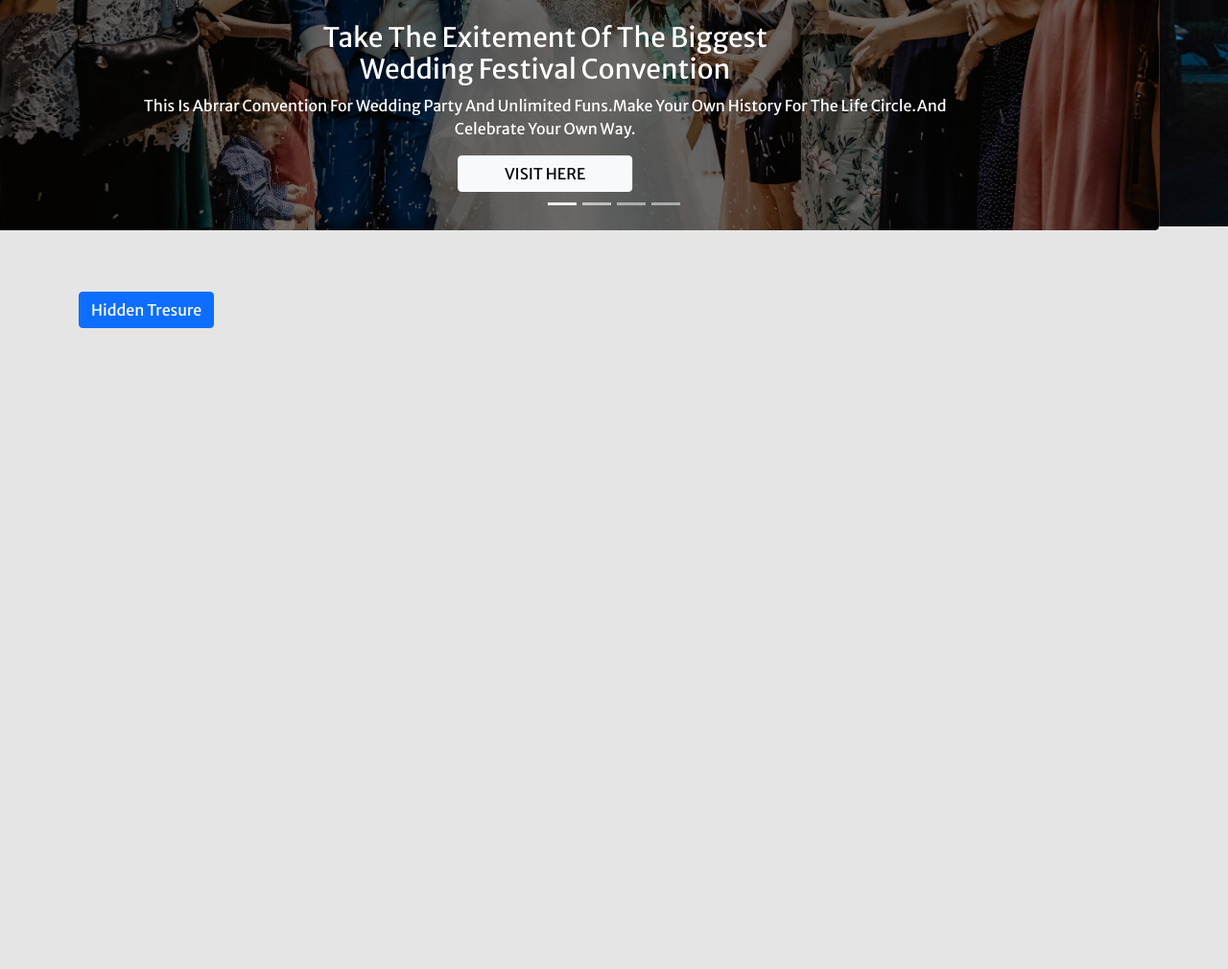
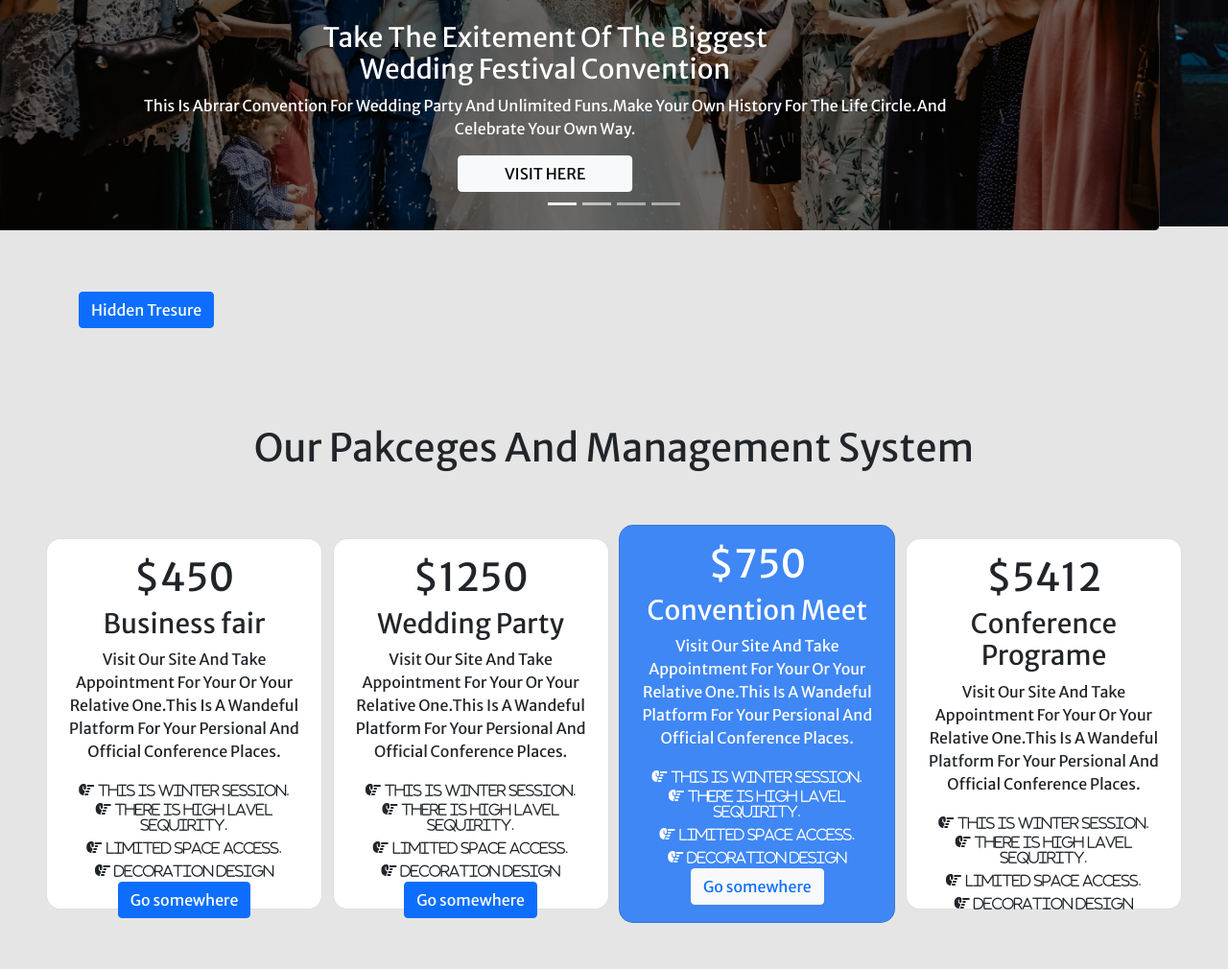
Before and after one commit to AkashMAbrrar/convention-center-landing, a plain HTML site: page index.html in a window 1280 px wide. Shown: the part 401-1411 px from the top of the page at 96% size. Before the commit the page ends 844 px from the top, so only its background shows below. Drawn offline with nearby package versions, Linux system fonts and the light colour scheme.

Commit message:
responsive main pakcages added

```diff
--- a/css/style.css
+++ b/css/style.css
@@ -4,3 +4,14 @@ body {
   font-family: "Merriweather Sans", sans-serif;
   background-color: #e5e5e5;
 }
+.card-height {
+  height: 387px;
+  border-radius: 15px;
+}
+.card-three {
+  background-color: #3f87f5;
+  height: 415px;
+  padding-bottom: 25px;
+  border-radius: 15px;
+  color: white;
+}
--- a/index.html
+++ b/index.html
@@ -95,8 +95,63 @@
     </header>
     <!-- here is the main content -->
     <main>
-      <section>
+        <h1 class="text-center">Our Pakceges And Management System</h1>
+      <section class="container-fluid p-5">
+       <div class="row g-3">
+          <div class="col d-flex flex-wrap justify-content-between align-items-center">
+            <div class="card text-center card-height" style="width: 18rem;">
+                <div class="card-body text-wrap">
+                    <h1 class="card-title">$450</h1>
+                    <h3>Business fair</h3>
+                    <p class="card-text fw-light">Visit Our Site And Take Appointment For Your Or Your Relative One.This Is A Wandeful Platform For Your Persional And Official Conference Places.</p>
+                    <i class="fas fa-hand-point-right"> <small class="fw-light">This Is winter Session.</small></i>
+                    <i class="fas fa-hand-point-right"> <small class="fw-light">There Is High Lavel Sequirity.</small></i>
+                    <i class="fas fa-hand-point-right"> <small class="fw-light">Limited Space Access.</small></i>
+                    <i class="fas fa-hand-point-right"> <small class="fw-light">Decoration Design</small></i>
 
+                    <a href="#" class="btn btn-primary">Go somewhere</a>
+                </div>
+           </div>
+            <div class="card text-center card-height" style="width: 18rem;">
+                <div class="card-body">
+                    <h1 class="card-title">$1250</h1>
+                    <h3>Wedding Party</h3>
+                    <p class="card-text fw-light">Visit Our Site And Take Appointment For Your Or Your Relative One.This Is A Wandeful Platform For Your Persional And Official Conference Places.</p>
+                    <i class="fas fa-hand-point-right"> <small class="fw-light">This Is winter Session.</small></i>
+                    <i class="fas fa-hand-point-right"> <small class="fw-light">There Is High Lavel Sequirity.</small></i>
+                    <i class="fas fa-hand-point-right"> <small class="fw-light">Limited Space Access.</small></i>
+                    <i class="fas fa-hand-point-right"> <small class="fw-light">Decoration Design</small></i>
+
+                    <a href="#" class="btn btn-primary">Go somewhere</a>
+                </div>
+           </div>
+            <div class="card text-center pb-3 card-three" style="width: 18rem;">
+                <div class="card-body">
+                    <h1 class="card-title">$750</h1>
+                    <h3>Convention Meet</h3>
+                    <p class="card-text fw-light">Visit Our Site And Take Appointment For Your Or Your Relative One.This Is A Wandeful Platform For Your Persional And Official Conference Places.</p>
+                    <i class="fas fa-hand-point-right"> <small class="fw-light">This Is winter Session.</small></i>
+                    <i class="fas fa-hand-point-right"> <small class="fw-light">There Is High Lavel Sequirity.</small></i>
+                    <i class="fas fa-hand-point-right"> <small class="fw-light">Limited Space Access.</small></i>
+                    <i class="fas fa-hand-point-right"> <small class="fw-light">Decoration Design</small></i>
+
+                    <a href="#" class="btn btn-light text-primary">Go somewhere</a>
+                </div>
+           </div>
+            <div class="card text-center card-height" style="width: 18rem;">
+                <div class="card-body">
+                    <h1 class="card-title">$5412</h1>
+                    <h3>Conference Programe</h3>
+                    <p class="card-text fw-light">Visit Our Site And Take Appointment For Your Or Your Relative One.This Is A Wandeful Platform For Your Persional And Official Conference Places.</p>
+                    <i class="fas fa-hand-point-right"> <small class="fw-light">This Is winter Session.</small></i>
+                    <i class="fas fa-hand-point-right"> <small class="fw-light">There Is High Lavel Sequirity.</small></i>
+                    <i class="fas fa-hand-point-right"> <small class="fw-light">Limited Space Access.</small></i>
+                    <i class="fas fa-hand-point-right"> <small class="fw-light">Decoration Design</small></i>
+
+                </div>
+           </div>
+          </div>
+       </div>
       </section>
     </main>
 
@@ -122,6 +177,8 @@
           toastList.forEach(toast => toast.show())
         }
         </script>
+        <!-- font awsome icon link -->
+        <script src="https://kit.fontawesome.com/1a1cd9c678.js" crossorigin="anonymous"></script>
 
 
 </body>
```
